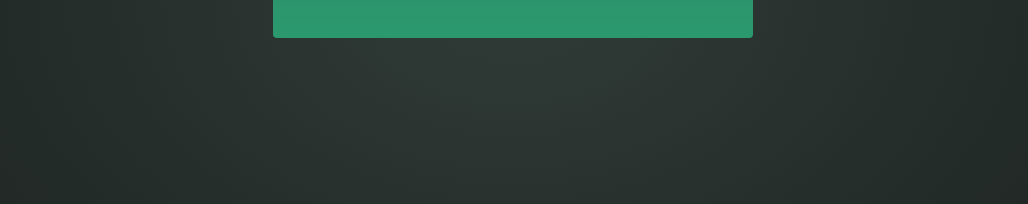
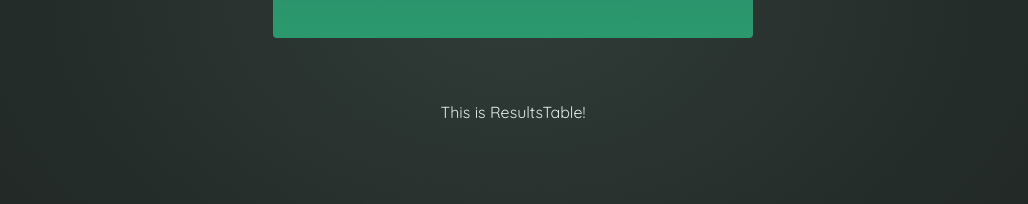
Before and after one commit to zarail/React-Practice-Projects, a React (Vite) app in the folder 08-investment-calculator/: page / in a window 1280 px wide. Shown: the part 424-628 px from the top of the page, without its empty margins (127-1155 px from the left). Built offline with nearby package versions, Linux system fonts and the light colour scheme.

Commit message:
initialize ResultsTable component function

```diff
--- a/08-investment-calculator/src/App.jsx
+++ b/08-investment-calculator/src/App.jsx
@@ -1,11 +1,13 @@
 import Header from "./components/Header"
 import UserInput from "./components/UserInput"
+import ResultsTable from "./components/ResultsTable"
 
 function App() {
   return (
     <>
       <Header />
       <UserInput />
+      <ResultsTable />
     </>
   )
 }
--- a/08-investment-calculator/src/components/ResultsTable.jsx
+++ b/08-investment-calculator/src/components/ResultsTable.jsx
@@ -0,0 +1,5 @@
+export default function ResultsTable() {
+  return <section id="result">
+    <p className="center">This is ResultsTable!</p>
+  </section>
+}
```
